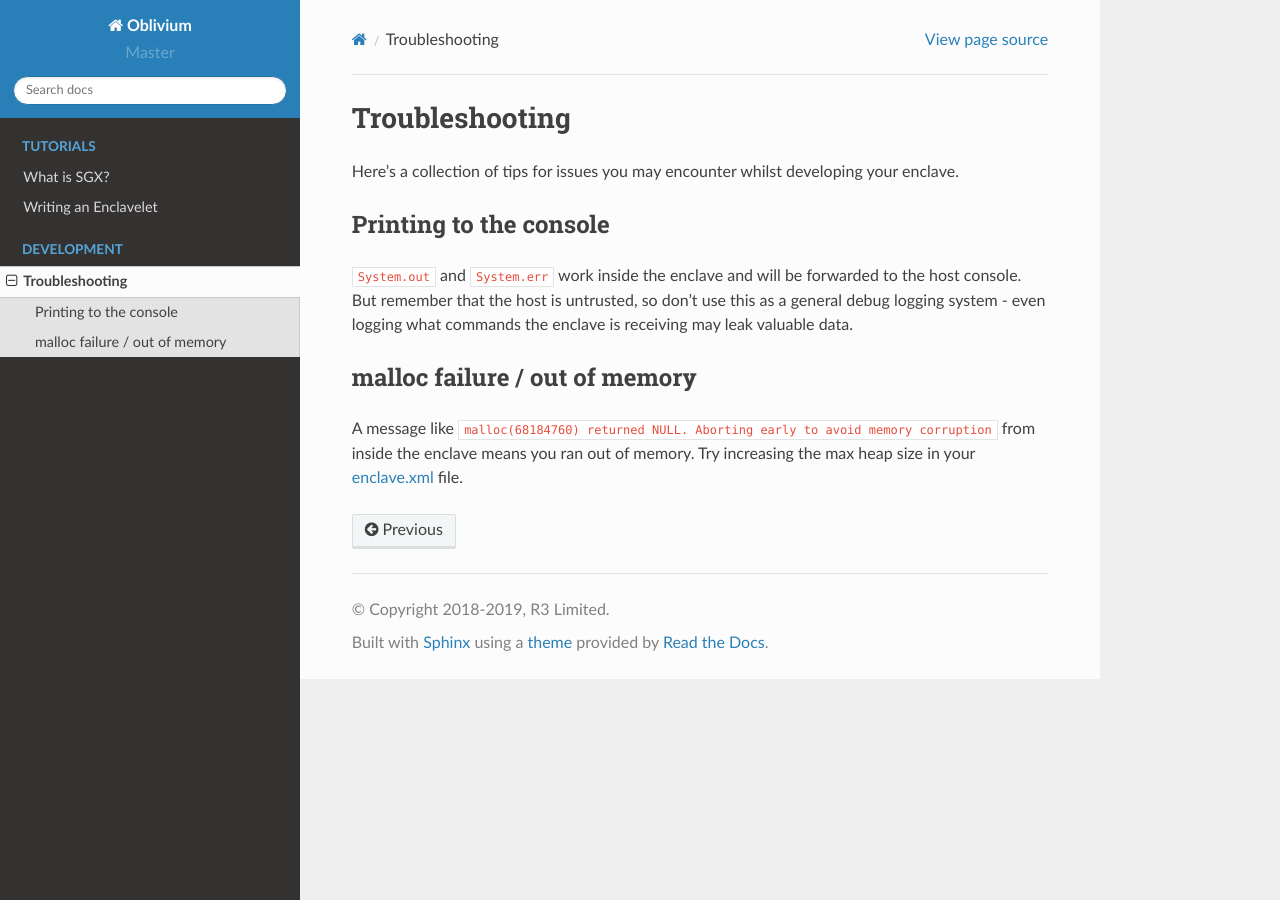
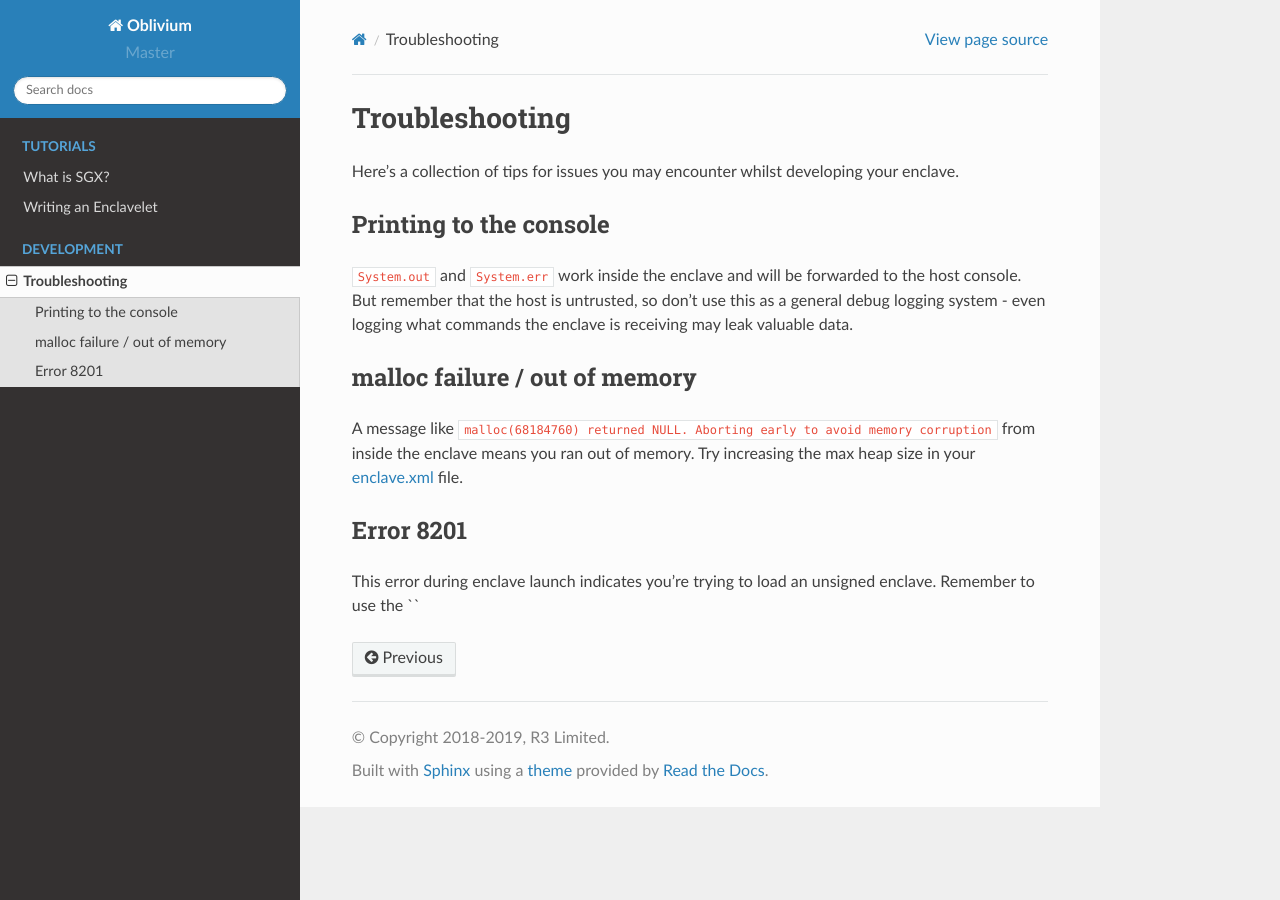
Before and after one commit to domsteil/sgxjvm-public, a Sphinx documentation site: the page built from docs/source/troubleshooting.rst, in a window 1280 px wide. Built offline with Sphinx 7.4.7 and the Read the Docs theme 2.0.0, drawn with Linux system fonts in a browser that asks for light colours.

Commit message:
More troubleshooting tips

```diff
--- a/docs/source/troubleshooting.rst
+++ b/docs/source/troubleshooting.rst
@@ -15,3 +15,9 @@ malloc failure / out of memory
 
 A message like ``malloc(68184760) returned NULL. Aborting early to avoid memory corruption`` from inside the enclave
 means you ran out of memory. Try increasing the max heap size in your :ref:`enclave_xml` file.
+
+Error 8201
+----------
+
+This error during enclave launch indicates you're trying to load an unsigned enclave. Remember to use the
+``
```
